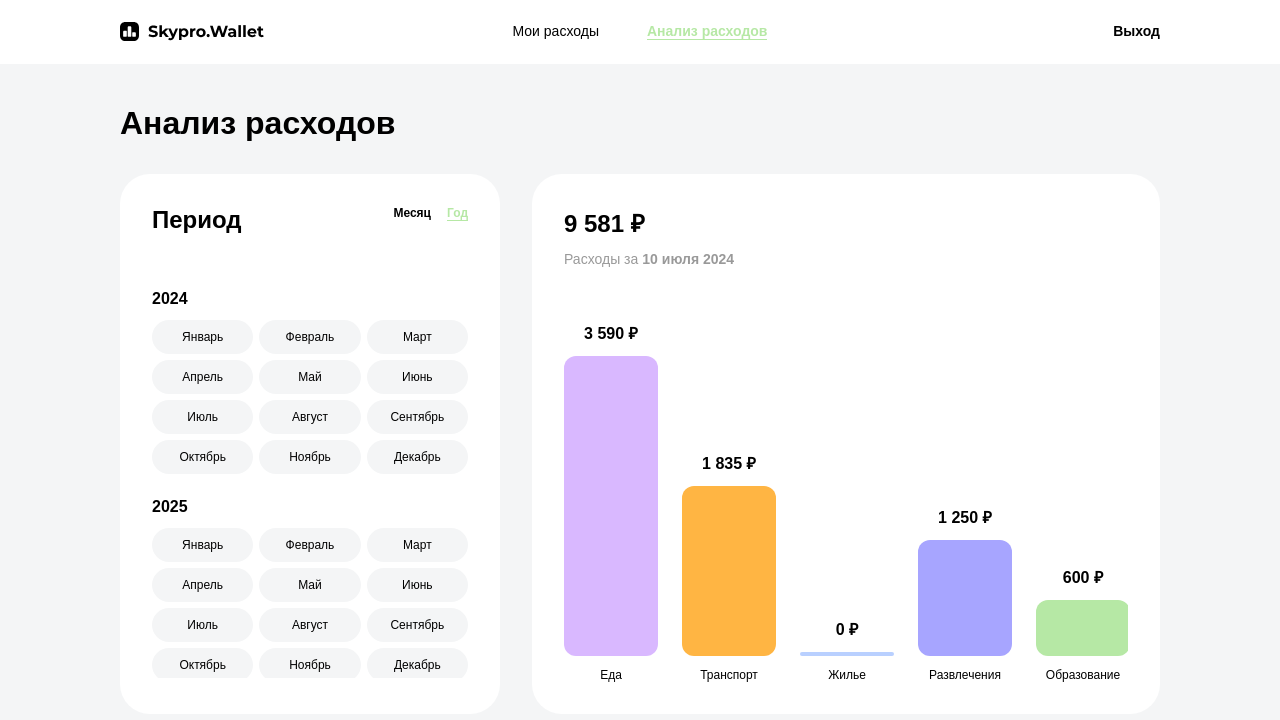
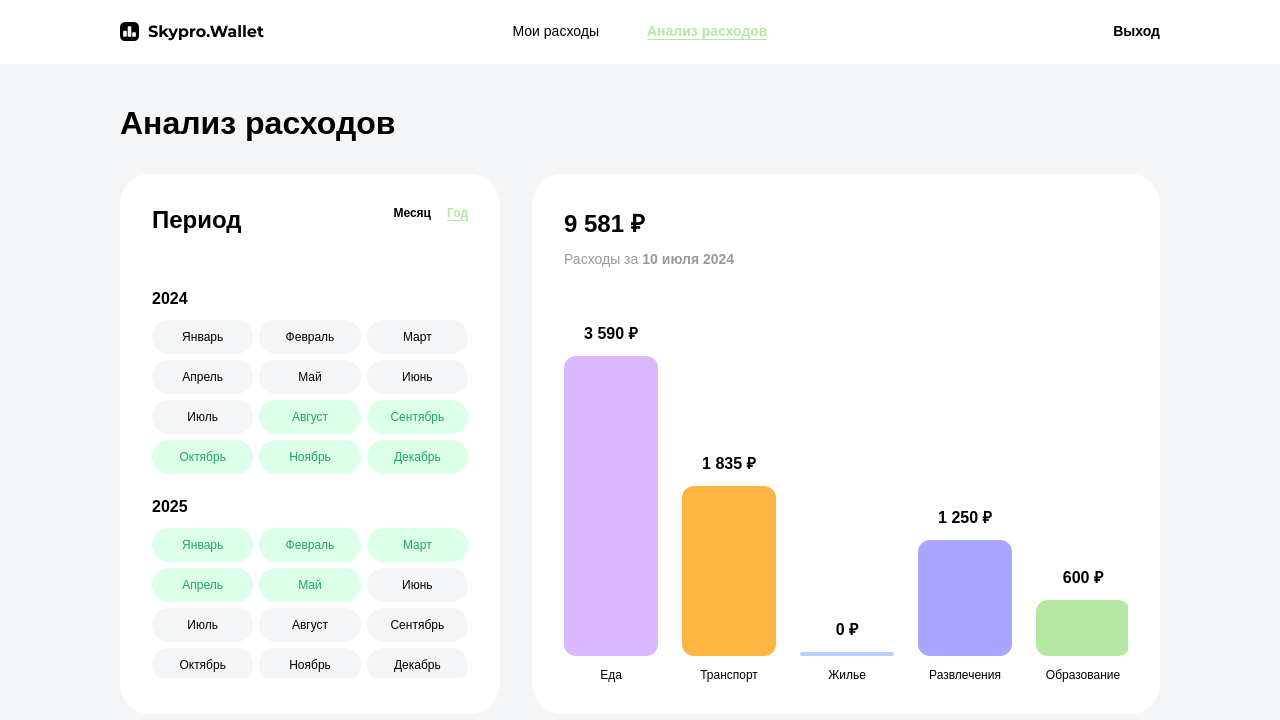
Before and after one commit to SHADrussed/skypro-wallet, a React (Vite) app: page /analytics in a window 1280 px wide. Both pictures are taken after a click on the element "Год". Shown: the top 720 px of the page. Built offline with nearby package versions, Linux system fonts and the light colour scheme.

Commit message:
fix: polish analytics period selection

```diff
--- a/src/components/Calendar/Calendar.jsx
+++ b/src/components/Calendar/Calendar.jsx
@@ -129,9 +129,17 @@ export default function Calendar() {
               <YearTitle>{item.year}</YearTitle>
 
               <MonthsGrid>
-                {item.months.map((month) => (
-                  <MonthButton key={month}>{month}</MonthButton>
-                ))}
+                {item.months.map((month, index) => {
+                  const selected =
+                    (item.year === 2024 && index >= 7) ||
+                    (item.year === 2025 && index <= 4)
+
+                  return (
+                    <MonthButton key={month} $selected={selected}>
+                      {month}
+                    </MonthButton>
+                  )
+                })}
               </MonthsGrid>
             </YearBlock>
           ))}
--- a/src/components/Calendar/Calendar.styled.js
+++ b/src/components/Calendar/Calendar.styled.js
@@ -64,7 +64,8 @@ export const CalendarFooter = styled.div`
   }
 
   &::-webkit-scrollbar-thumb {
-    display: none;
+    background: #c9c9c9;
+    border-radius: 10px;
   }
 
   &::-webkit-scrollbar-corner {
--- a/src/components/Graphs/Graphs.styled.js
+++ b/src/components/Graphs/Graphs.styled.js
@@ -51,7 +51,8 @@ export const Chart = styled.div`
   &::-webkit-scrollbar-corner {
     display: none;
   }
-  overflow-y: auto;
+  overflow-x: auto;
+  overflow-y: hidden;
   height: 360px;
 
   display: grid;
--- a/src/theme.js
+++ b/src/theme.js
@@ -18,7 +18,7 @@ const theme = {
       blue: '#B9D0FF',
       green: '#B6E8A5',
       greenSurface: 'rgba(219, 255, 233, 1)',
-      greenText: 'rgba(31, 164, 108, 1);',
+      greenText: 'rgba(31, 164, 108, 1)',
       red: '#FFB8B8',
     },
   },
```
